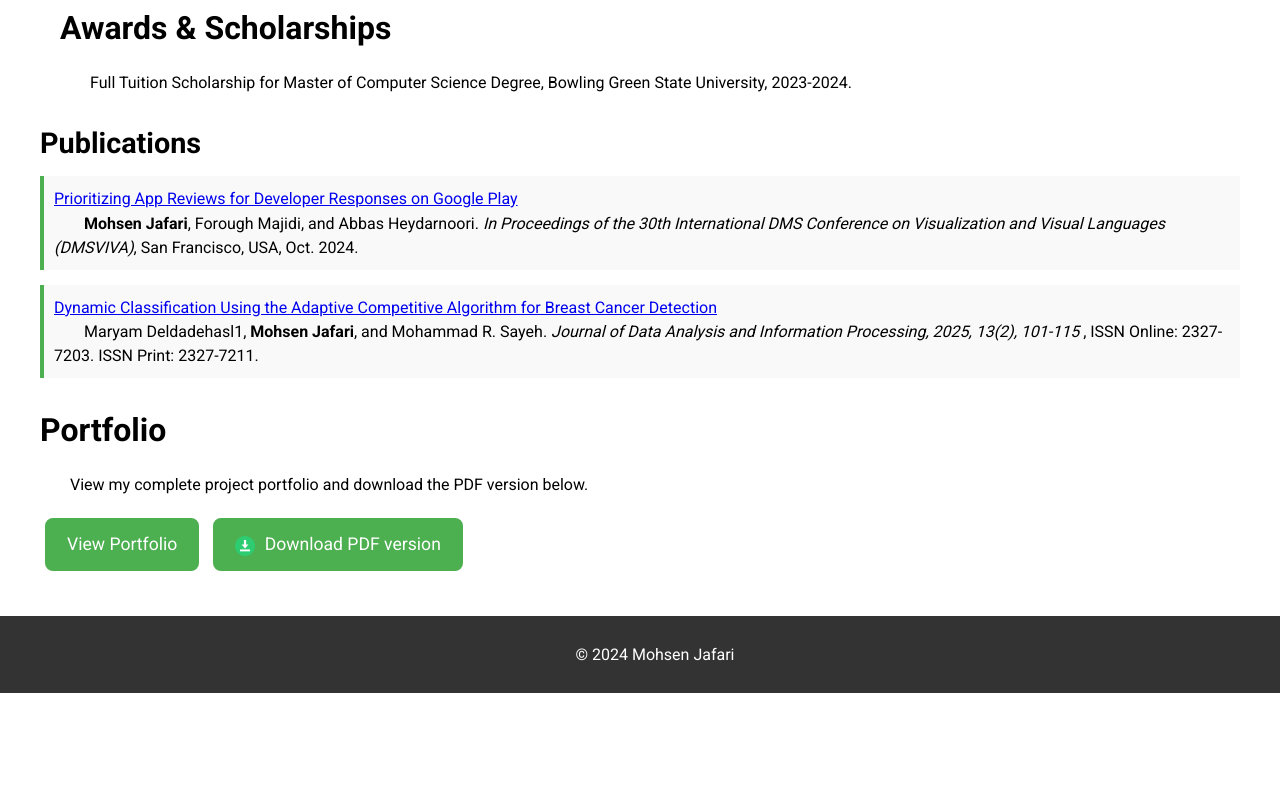
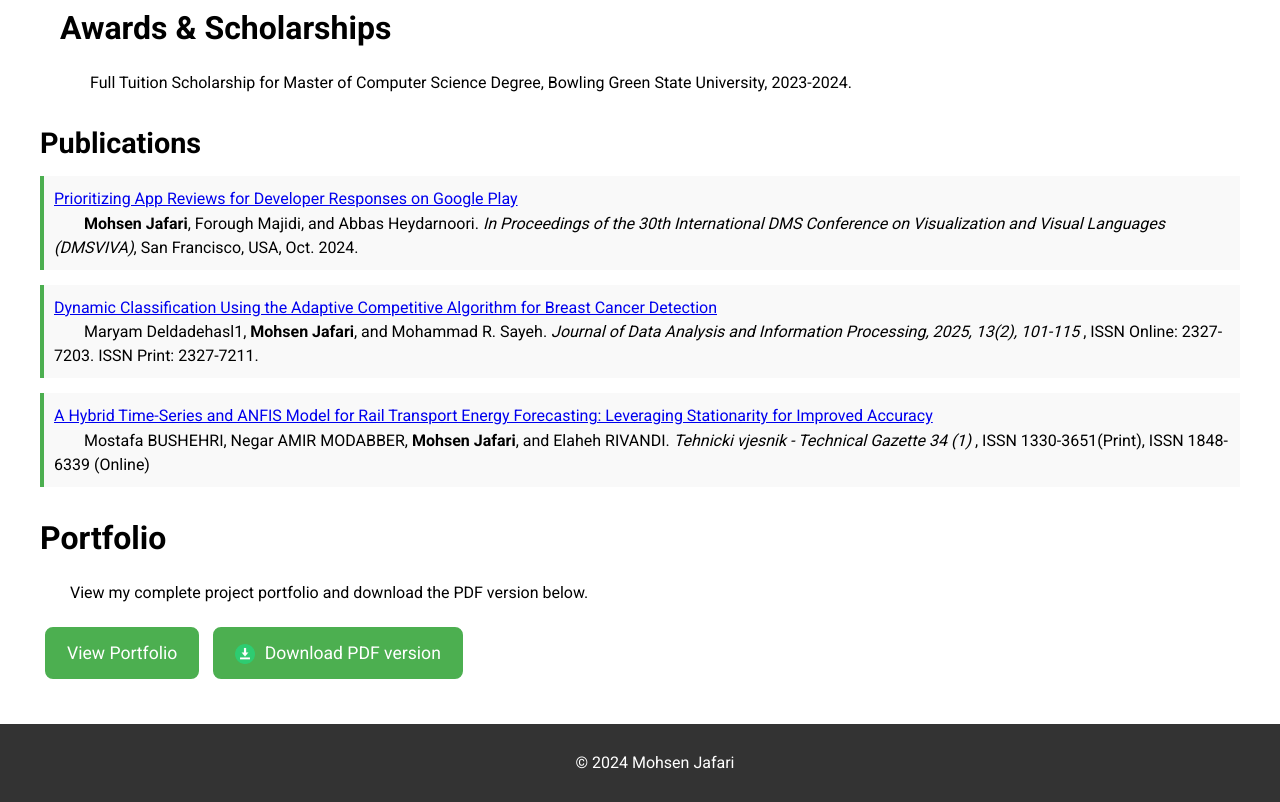
Before and after one commit to mohsen-jafari-mj/personal, a plain HTML site: page index.html in a window 1280 px wide. Shown: the part 2969-3771 px from the top of the page. Before the commit the page ends 3662 px from the top, so only its background shows below. Drawn offline with Linux system fonts and the light colour scheme.

Commit message:
Update index.html
add third publication

```diff
--- a/index.html
+++ b/index.html
@@ -160,6 +160,14 @@ software, and network issues at multiple bank branches, ensuring prompt and effi
                 <em>Journal of Data Analysis and Information Processing, 2025, 13(2), 101-115 </em>,
                 ISSN Online: 2327-7203. ISSN Print: 2327-7211.</p>
             </div>
+            <div class="publication-item">
+                <a href="https://drive.google.com/file/d/1r2L_1WsguTPY3VVmx0fZJkS8mKFh3SXX/view" target="_blank">
+                  A Hybrid Time-Series and ANFIS Model for Rail Transport Energy Forecasting: Leveraging Stationarity for Improved Accuracy
+                </a>
+                <p>Mostafa BUSHEHRI, Negar AMIR MODABBER, <strong>Mohsen Jafari</strong>, and Elaheh RIVANDI.
+                <em>Tehnicki vjesnik - Technical Gazette 34 (1) </em>,
+                ISSN 1330-3651(Print), ISSN 1848-6339 (Online)</p>
+            </div>
         </section>
         <section id="portfolio">
             <h2>Portfolio</h2>
```
